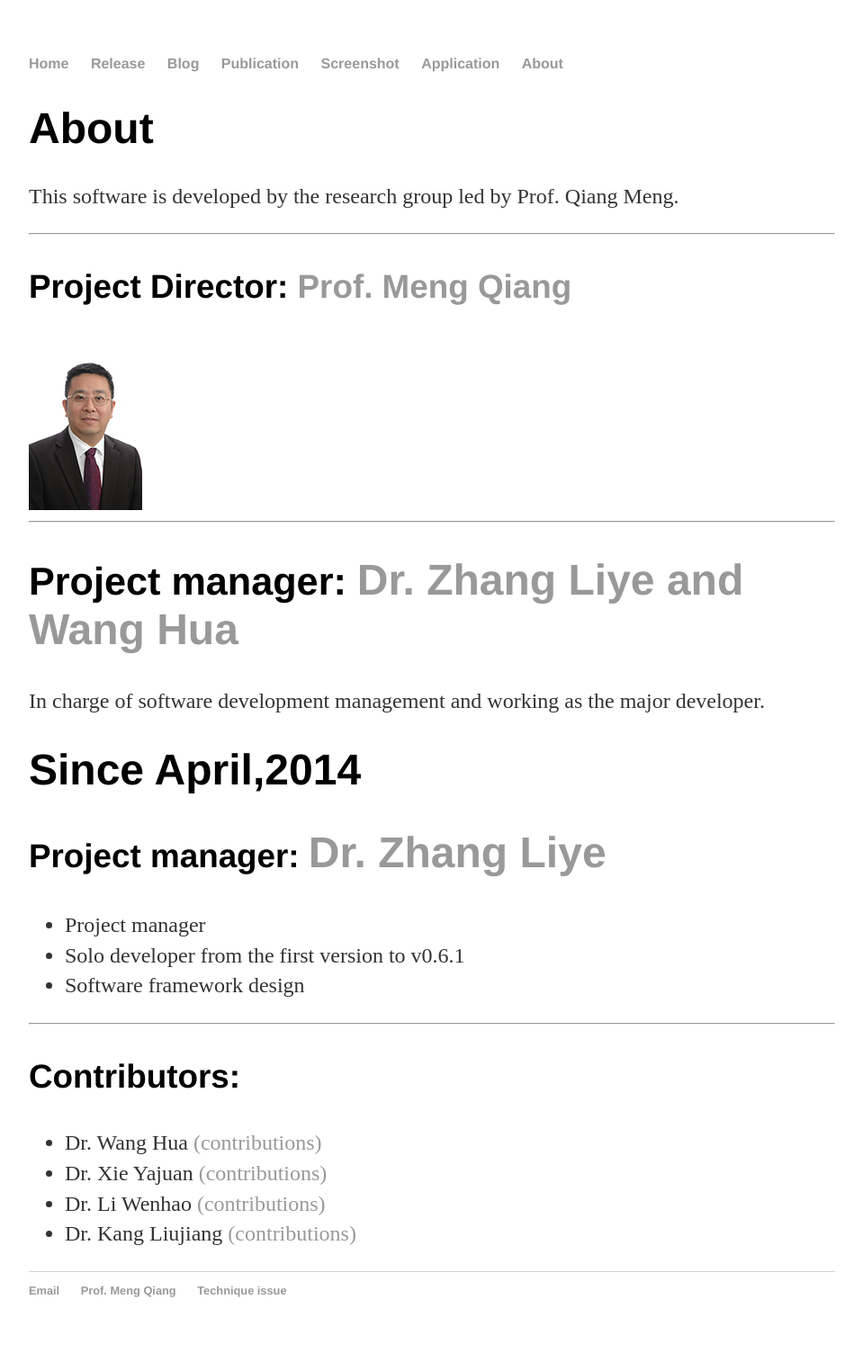
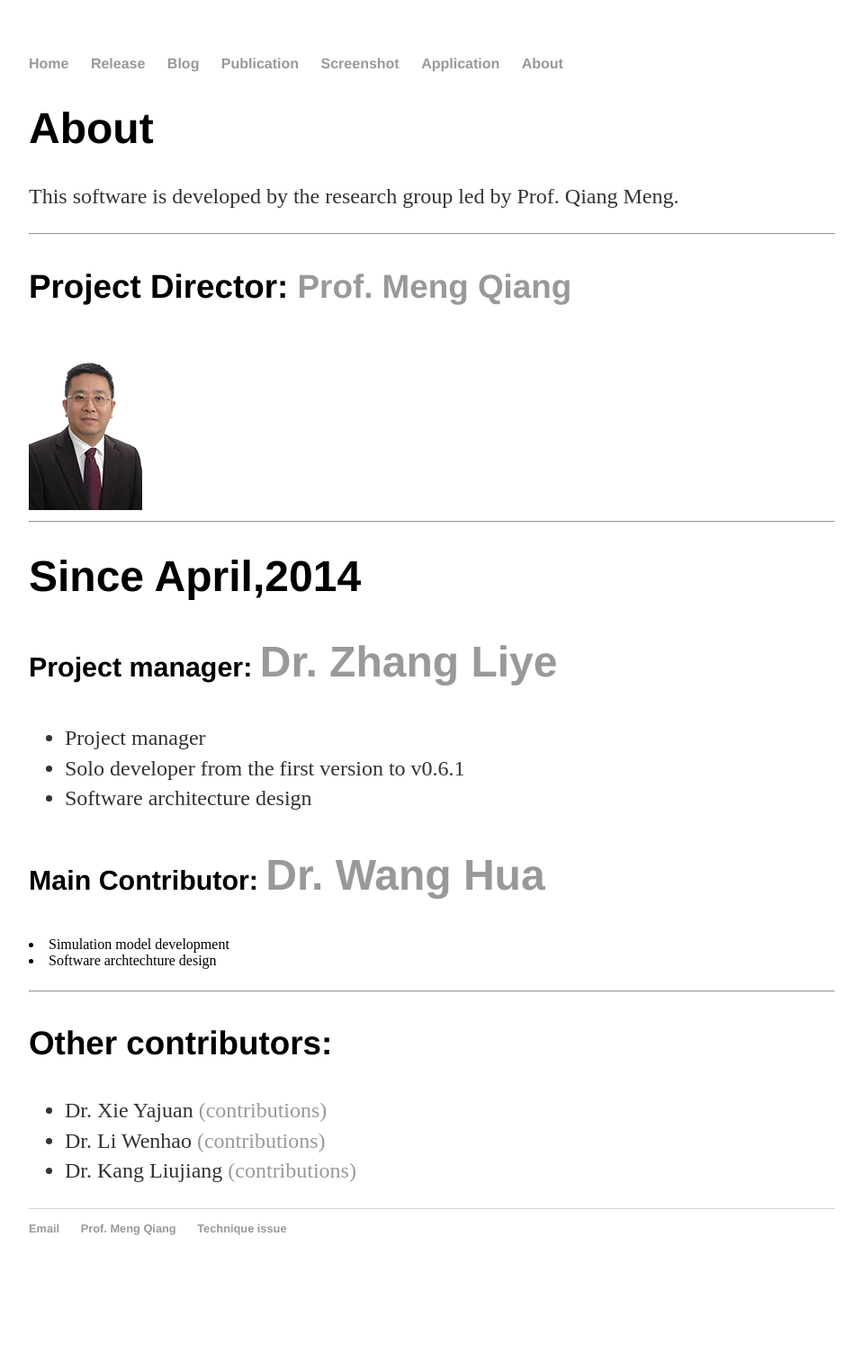
Before and after one commit to stss-maritime/stss-maritime.github.io, a Jekyll site: the page built from about/index.html, in a window 1280 px wide. Shown: the whole page at 90% size, without its empty margins (160-1119 px from the left). Built offline with Jekyll 4.4.1, drawn with Linux system fonts in a browser that asks for light colours; after the commit the page ends 1435 px from its top, so only the background shows below that.

Commit message:
add Wanghua

```diff
--- a/about/index.html
+++ b/about/index.html
@@ -12,22 +12,23 @@ title: About software
             <img src="MengQiang.jpg" alt="HTML5 Icon", style="width:126px;height:190px;">
 
            <hr>
-            <h2>Project manager: <a href="https://github.com/zhangliye"><font size="10">Dr. Zhang Liye and Wang Hua</font></a></h2>
-			<p>
-				In charge of software development management and working as the major developer.
-			</p>
             <h1>Since April,2014</h1>
-            <h3>Project manager: <a href="https://github.com/zhangliye"><font size="10">Dr. Zhang Liye</font></a></h3>
+            <h4>Project manager: <a href="https://github.com/zhangliye"><font size="10">Dr. Zhang Liye</font></a></h4>
             <ul class="contacts">
 				<li>Project manager</li>
                 <li>Solo developer from the first version to v0.6.1</li>
-                <li>Software framework design</li>
+                <li>Software architecture design</li>
 			</ul>
 
+            <h4>Main Contributor: <a href="https://github.com/zhangliye"><font size="10">Dr. Wang Hua</font></a></h4>
+			<p>
+				<li>Simulation model development</li>
+                <li>Software archtechture design</li>
+			</p>
+
 			<hr>
-            <h3>Contributors:</h3>
+            <h3>Other contributors:</h3>
             <ul class="contacts">
-                <li>Dr. Wang Hua <a href="#">(contributions)</a></li>
 				<li>Dr. Xie Yajuan <a href="#">(contributions)</a></li>
                 <li>Dr. Li Wenhao <a href="#">(contributions)</a></li>
                 <li>Dr. Kang Liujiang <a href="#">(contributions)</a></li>
```
